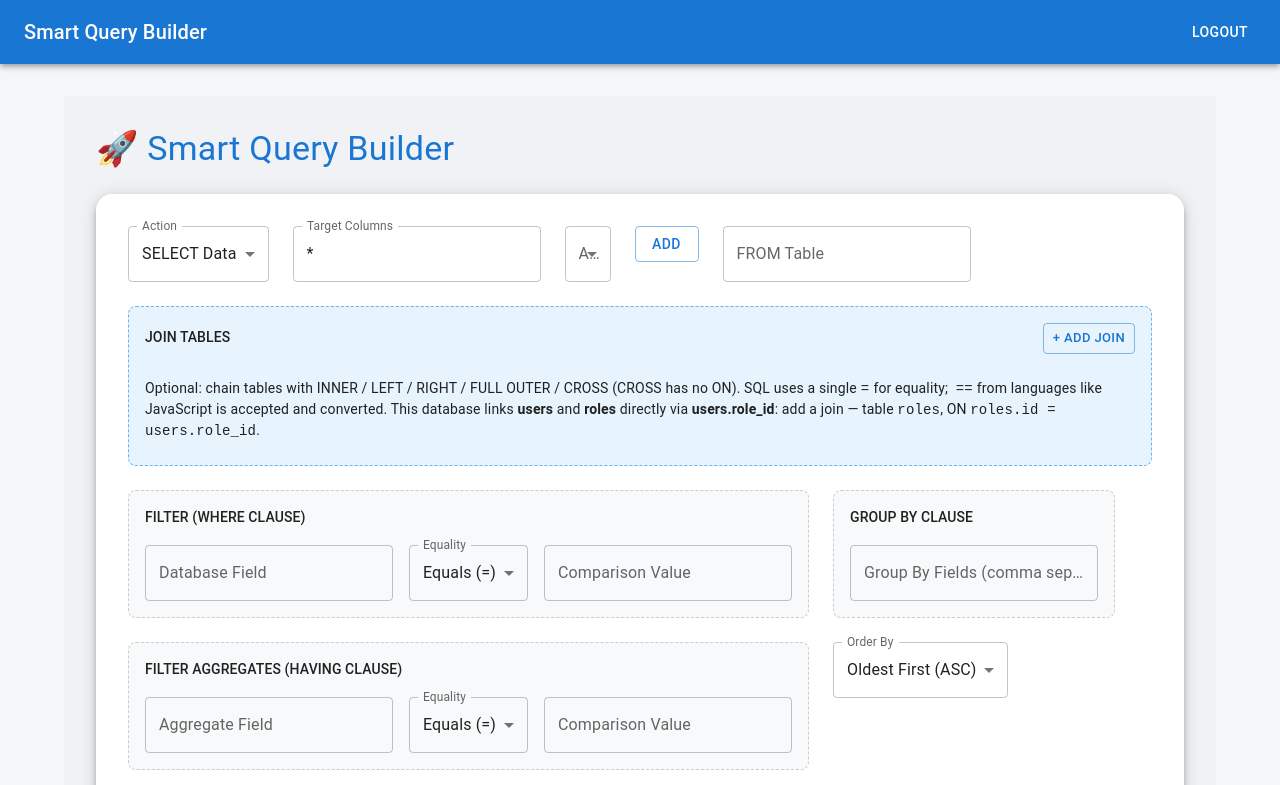
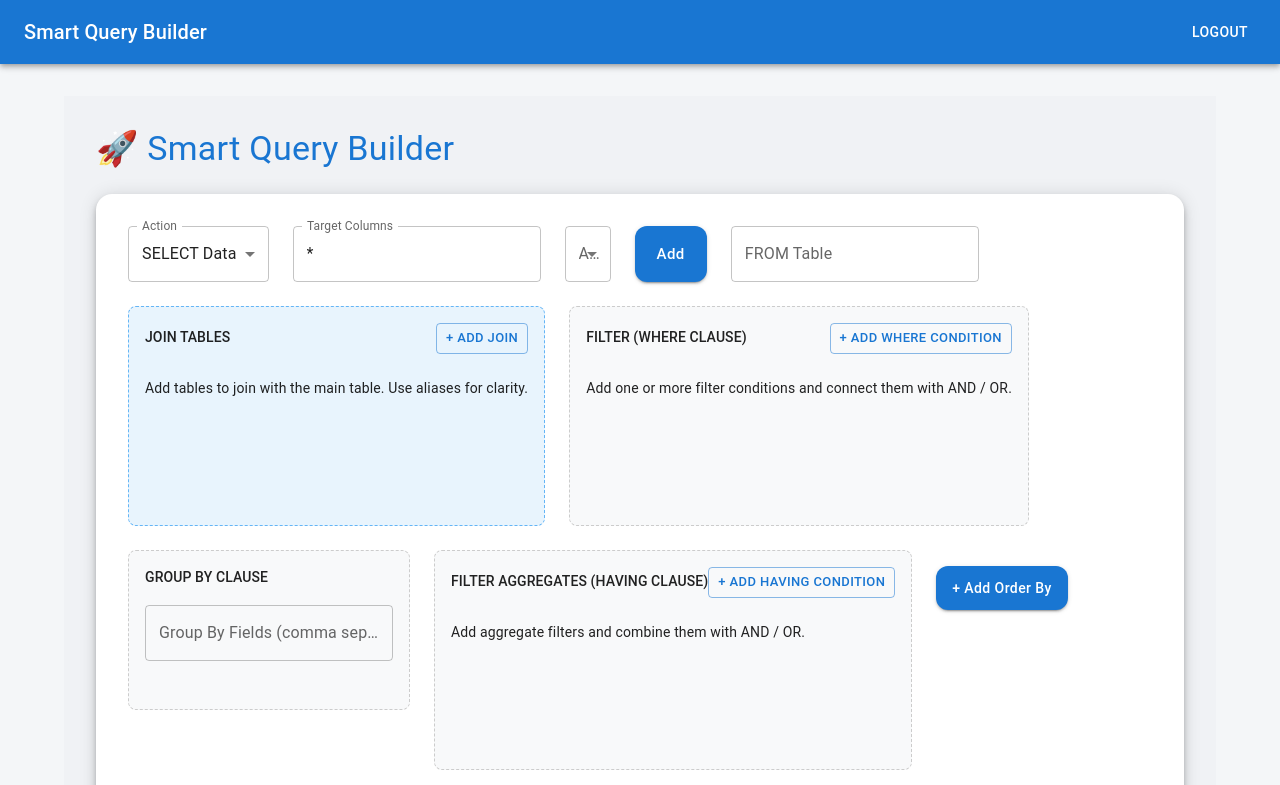
Before and after one commit to ishanfranconnect/Sql-query-builder, a React app in the folder frontend/: page /query-builder in a window 1280 px wide. Shown: the top 785 px of the page. Built offline with nearby package versions, Linux system fonts and the light colour scheme; sample sign-in values are in the browser's storage; the HTML template or start-up script is replaced by a standard one.

Commit message:
added multiple where and having conditions

```diff
--- a/frontend/src/api/client.js
+++ b/frontend/src/api/client.js
@@ -17,8 +17,7 @@ api.interceptors.response.use(
   (error) => {
     if (error.response?.status === 403 || error.response?.status === 401) {
       console.error("Authentication failed. Please log in again.");
-      localStorage.removeItem("token");
-      window.location.href = "/login";
+      // Removed redirect to show error in UI instead
     }
     return Promise.reject(error);
   }
--- a/frontend/src/pages/QueryBuilderPage.jsx
+++ b/frontend/src/pages/QueryBuilderPage.jsx
@@ -52,6 +52,93 @@ export default function QueryBuilderPage() {
     });
   };
 
+  const addWhere = () => {
+    setIr({
+      ...ir,
+      where: [...(ir.where || []), { logic: "AND", field: "", operator: "=", value: "" }]
+    });
+  };
+
+  const removeWhere = (idx) => {
+    setIr({ ...ir, where: (ir.where || []).filter((_, i) => i !== idx) });
+  };
+
+  const updateWhereField = (idx, value) => {
+    const next = [...(ir.where || [])];
+    next[idx] = { ...next[idx], field: value };
+    setIr({ ...ir, where: next });
+  };
+
+  const updateWhereOperator = (idx, value) => {
+    const next = [...(ir.where || [])];
+    next[idx] = { ...next[idx], operator: value };
+    setIr({ ...ir, where: next });
+  };
+
+  const updateWhereValue = (idx, value) => {
+    const next = [...(ir.where || [])];
+    next[idx] = { ...next[idx], value: value };
+    setIr({ ...ir, where: next });
+  };
+
+  const updateWhereLogic = (idx, value) => {
+    const next = [...(ir.where || [])];
+    next[idx] = { ...next[idx], logic: value };
+    setIr({ ...ir, where: next });
+  };
+
+  const addHaving = () => {
+    setIr({
+      ...ir,
+      having: [...(ir.having || []), { logic: "AND", field: "", operator: "=", value: "" }]
+    });
+  };
+
+  const removeHaving = (idx) => {
+    setIr({ ...ir, having: (ir.having || []).filter((_, i) => i !== idx) });
+  };
+
+  const updateHavingField = (idx, value) => {
+    const next = [...(ir.having || [])];
+    next[idx] = { ...next[idx], field: value };
+    setIr({ ...ir, having: next });
+  };
+
+  const updateHavingOperator = (idx, value) => {
+    const next = [...(ir.having || [])];
+    next[idx] = { ...next[idx], operator: value };
+    setIr({ ...ir, having: next });
+  };
+
+  const updateHavingValue = (idx, value) => {
+    const next = [...(ir.having || [])];
+    next[idx] = { ...next[idx], value: value };
+    setIr({ ...ir, having: next });
+  };
+
+  const addOrderBy = () => {
+    setIr({
+      ...ir,
+      orderBy: [...(ir.orderBy || []), { field: "", direction: "ASC" }]
+    });
+  };
+
+  const removeOrderBy = (idx) => {
+    setIr({ ...ir, orderBy: (ir.orderBy || []).filter((_, i) => i !== idx) });
+  };
+
+  const updateOrderByField = (idx, value) => {
+    const next = [...(ir.orderBy || [])];
+    next[idx] = { ...next[idx], field: value };
+    setIr({ ...ir, orderBy: next });
+  };
+
+  const updateOrderByDirection = (idx, value) => {
+    const next = [...(ir.orderBy || [])];
+    next[idx] = { ...next[idx], direction: value };
+    setIr({ ...ir, orderBy: next });
+  };
+
   const execute = async () => {
     try {
       // Parse valuesText (key=value, key2=value2) into values object
@@ -78,7 +165,10 @@ export default function QueryBuilderPage() {
           if (j.type.toUpperCase() === "CROSS") return true;
           return Boolean(j.on);
         });
-      const payload = { ...ir, values, select: cleanSelect, joins };
+      const where = (ir.where || []).filter(cond => cond.field && cond.value);
+      const having = (ir.having || []).filter(cond => cond.field && cond.value);
+      const orderBy = (ir.orderBy || []).filter(o => o.field);
+      const payload = { ...ir, values, select: cleanSelect, joins, where, having, orderBy };
       const { data } = await api.post("/queries/execute", payload);
       dispatch(setLatestResult(data));
     } catch (err) {
@@ -113,12 +203,12 @@ export default function QueryBuilderPage() {
 
             {ir.type === "SELECT" && (
               <>
-                <Grid item xs={12} md={3}>
+                <Grid item xs={12} md={4}>
                   <TextField fullWidth label="Target Columns" value={ir.select.join(",")}
                     onChange={(e) => setIr({ ...ir, select: e.target.value.split(",") })}
                     placeholder="* (for all columns)" />
                 </Grid>
-                <Grid item xs={12} md={2}>
+                <Grid item xs={12} md={6}>
                   <TextField select fullWidth label="Add Aggregate Function" value={selectedAgg} onChange={(e) => setSelectedAgg(e.target.value)}>
                     <MenuItem value="">Select Aggregate</MenuItem>
                     <MenuItem value="COUNT()">COUNT()</MenuItem>
@@ -128,8 +218,8 @@ export default function QueryBuilderPage() {
                     <MenuItem value="MAX()">MAX()</MenuItem>
                   </TextField>
                 </Grid>
-                <Grid item xs={12} md={1}>
-                  <Button variant="outlined" fullWidth onClick={() => {
+                <Grid item xs={12} md={2} sx={{ display: "flex", alignItems: "center" }}>
+                  <Button variant="contained" color="primary" fullWidth size="large" sx={{ minHeight: 56, borderRadius: 3, textTransform: "none" }} onClick={() => {
                     if (selectedAgg) {
                       const current = ir.select.join(",");
                       const newSelect = current ? current + "," + selectedAgg : selectedAgg;
@@ -141,15 +231,15 @@ export default function QueryBuilderPage() {
               </>
             )}
 
-            <Grid item xs={12} md={ir.type === "SELECT" ? 3 : 9}>
+            <Grid item xs={12} md={ir.type === "SELECT" ? 12 : 9}>
               <TextField fullWidth label="FROM Table" value={ir.from}
                 onChange={(e) => setIr({ ...ir, from: e.target.value })}
                 placeholder="e.g. users" />
             </Grid>
 
             {ir.type === "SELECT" && (
-              <Grid item xs={12}>
-                <Box sx={{ p: 2, bgcolor: "#e8f4fd", borderRadius: 2, border: "1px dashed #64b5f6" }}>
+              <Grid item xs={12} md={6}>
+                <Box sx={{ p: 2, bgcolor: "#e8f4fd", borderRadius: 2, border: "1px dashed #64b5f6", minHeight: 220 }}>
                   <Stack direction="row" sx={{ justifyContent: "space-between", alignItems: "center", mb: 2 }}>
                     <Typography variant="subtitle2" color="text.secondary">
                       JOIN TABLES
@@ -160,12 +250,7 @@ export default function QueryBuilderPage() {
                   </Stack>
                   {(ir.joins || []).length === 0 && (
                     <Typography variant="body2" color="text.secondary" sx={{ py: 1 }}>
-                      Optional: chain tables with INNER / LEFT / RIGHT / FULL OUTER / CROSS (CROSS has no ON). SQL uses a single
-                      <code style={{ margin: "0 4px" }}>=</code>
-                      for equality; <code style={{ margin: "0 4px" }}>==</code>
-                      from languages like JavaScript is accepted and converted. This database links{" "}
-                      <strong>users</strong> and <strong>roles</strong> directly via <strong>users.role_id</strong>: add a join — table <code>roles</code>, ON{" "}
-                      <code>roles.id = users.role_id</code>.
+                      Add tables to join with the main table. Use aliases for clarity.
                     </Typography>
                   )}
                   {(ir.joins || []).map((join, idx) => (
@@ -220,28 +305,32 @@ export default function QueryBuilderPage() {
 
             {/* WHERE Section */}
             {ir.type !== "INSERT" && (
-              <Grid item xs={12}>
-                <Box sx={{ p: 2, bgcolor: "#f8f9fa", borderRadius: 2, border: "1px dashed #ccc" }}>
-                  <Typography variant="subtitle2" color="text.secondary" sx={{ mb: 2 }}>FILTER (WHERE CLAUSE)</Typography>
-                  <Grid container spacing={2} alignItems="center">
-                    <Grid item xs={12} md={4}>
-                      <TextField fullWidth label="Database Field"
-                        onChange={(e) => {
-                          const newWhere = [...(ir.where || [])];
-                          if (newWhere.length === 0) newWhere.push({ field: "", operator: "=", value: "" });
-                          newWhere[0].field = e.target.value;
-                          setIr({ ...ir, where: newWhere });
-                        }}
-                        placeholder="e.g. users.id, u_id or r_name" />
+              <Grid item xs={12} md={6}>
+                <Box sx={{ p: 2, bgcolor: "#f8f9fa", borderRadius: 2, border: "1px dashed #ccc", minHeight: 220 }}>
+                  <Stack direction="row" sx={{ justifyContent: "space-between", alignItems: "center", mb: 2 }}>
+                    <Typography variant="subtitle2" color="text.secondary">FILTER (WHERE CLAUSE)</Typography>
+                    <Button size="small" variant="outlined" onClick={addWhere}>+ Add WHERE Condition</Button>
+                  </Stack>
+                  {(ir.where || []).length === 0 ? (
+                    <Typography variant="body2" color="text.secondary" sx={{ py: 1 }}>
+                      Add one or more filter conditions and connect them with AND / OR.
+                    </Typography>
+                  ) : (
+                    (ir.where || []).map((cond, idx) => (
+                      <Grid container spacing={2} alignItems="center" key={idx} sx={{ mb: 1 }}>
+                        {idx > 0 && (
+                          <Grid item xs={12} md={1}>
+                            <TextField select fullWidth size="small" value={cond.logic || "AND"} onChange={(e) => updateWhereLogic(idx, e.target.value)}>
+                              <MenuItem value="AND">AND</MenuItem>
+                              <MenuItem value="OR">OR</MenuItem>
+                            </TextField>
+                          </Grid>
+                        )}
+                        <Grid item xs={12} md={idx > 0 ? 3 : 4}>
+                          <TextField fullWidth size="small" label="Field" value={cond.field || ""} onChange={(e) => updateWhereField(idx, e.target.value)} placeholder="e.g. users.id" />
                         </Grid>
                         <Grid item xs={12} md={3}>
-                      <TextField select fullWidth label="Equality" defaultValue="="
-                        onChange={(e) => {
-                          const newWhere = [...(ir.where || [])];
-                          if (newWhere.length === 0) newWhere.push({ field: "", operator: "=", value: "" });
-                          newWhere[0].operator = e.target.value;
-                          setIr({ ...ir, where: newWhere });
-                        }}>
+                          <TextField select fullWidth size="small" label="Operator" value={cond.operator || "="} onChange={(e) => updateWhereOperator(idx, e.target.value)}>
                             <MenuItem value="=">Equals (=)</MenuItem>
                             <MenuItem value=">">Greater Than (&gt;)</MenuItem>
                             <MenuItem value="<">Less Than (&lt;)</MenuItem>
@@ -250,25 +339,23 @@ export default function QueryBuilderPage() {
                             <MenuItem value="LIKE">Matches (LIKE)</MenuItem>
                           </TextField>
                         </Grid>
-                    <Grid item xs={12} md={5}>
-                      <TextField fullWidth label="Comparison Value"
-                        onChange={(e) => {
-                          const newWhere = [...(ir.where || [])];
-                          if (newWhere.length === 0) newWhere.push({ field: "", operator: "=", value: "" });
-                          newWhere[0].value = e.target.value;
-                          setIr({ ...ir, where: newWhere });
-                        }}
-                        placeholder="e.g. admin@example.com" />
+                        <Grid item xs={12} md={idx > 0 ? 4 : 3}>
+                          <TextField fullWidth size="small" label="Value" value={cond.value || ""} onChange={(e) => updateWhereValue(idx, e.target.value)} placeholder="e.g. admin@example.com" />
+                        </Grid>
+                        <Grid item xs={12} md={1} sx={{ display: "flex", alignItems: "center" }}>
+                          <Button size="small" color="error" onClick={() => removeWhere(idx)}>Remove</Button>
                         </Grid>
                       </Grid>
+                    ))
+                  )}
                 </Box>
               </Grid>
             )}
 
             {/* GROUP BY Section */}
             {ir.type === "SELECT" && (
-              <Grid item xs={12}>
-                <Box sx={{ p: 2, bgcolor: "#f8f9fa", borderRadius: 2, border: "1px dashed #ccc" }}>
+              <Grid item xs={12} md={6}>
+                <Box sx={{ p: 2, bgcolor: "#f8f9fa", borderRadius: 2, border: "1px dashed #ccc", minHeight: 160 }}>
                   <Typography variant="subtitle2" color="text.secondary" sx={{ mb: 2 }}>GROUP BY CLAUSE</Typography>
                   <TextField fullWidth label="Group By Fields (comma separated)"
                     value={(ir.groupBy || []).join(", ")}
@@ -283,28 +370,32 @@ export default function QueryBuilderPage() {
 
             {/* HAVING Section */}
             {ir.type === "SELECT" && (
-              <Grid item xs={12}>
-                <Box sx={{ p: 2, bgcolor: "#f8f9fa", borderRadius: 2, border: "1px dashed #ccc" }}>
-                  <Typography variant="subtitle2" color="text.secondary" sx={{ mb: 2 }}>FILTER AGGREGATES (HAVING CLAUSE)</Typography>
-                  <Grid container spacing={2} alignItems="center">
-                    <Grid item xs={12} md={4}>
-                      <TextField fullWidth label="Aggregate Field"
-                        onChange={(e) => {
-                          const newHaving = [...(ir.having || [])];
-                          if (newHaving.length === 0) newHaving.push({ field: "", operator: "=", value: "" });
-                          newHaving[0].field = e.target.value;
-                          setIr({ ...ir, having: newHaving });
-                        }}
-                        placeholder="e.g. COUNT(*)" />
+              <Grid item xs={12} md={6}>
+                <Box sx={{ p: 2, bgcolor: "#f8f9fa", borderRadius: 2, border: "1px dashed #ccc", minHeight: 220 }}>
+                  <Stack direction="row" sx={{ justifyContent: "space-between", alignItems: "center", mb: 2 }}>
+                    <Typography variant="subtitle2" color="text.secondary">FILTER AGGREGATES (HAVING CLAUSE)</Typography>
+                    <Button size="small" variant="outlined" onClick={addHaving}>+ Add HAVING Condition</Button>
+                  </Stack>
+                  {(ir.having || []).length === 0 ? (
+                    <Typography variant="body2" color="text.secondary" sx={{ py: 1 }}>
+                      Add aggregate filters and combine them with AND / OR.
+                    </Typography>
+                  ) : (
+                    (ir.having || []).map((cond, idx) => (
+                      <Grid container spacing={2} alignItems="center" key={idx} sx={{ mb: 1 }}>
+                        {idx > 0 && (
+                          <Grid item xs={12} md={1}>
+                            <TextField select fullWidth size="small" value={cond.logic || "AND"} onChange={(e) => updateHavingLogic(idx, e.target.value)}>
+                              <MenuItem value="AND">AND</MenuItem>
+                              <MenuItem value="OR">OR</MenuItem>
+                            </TextField>
+                          </Grid>
+                        )}
+                        <Grid item xs={12} md={idx > 0 ? 3 : 4}>
+                          <TextField fullWidth size="small" label="Field" value={cond.field || ""} onChange={(e) => updateHavingField(idx, e.target.value)} placeholder="e.g. COUNT(*)" />
                         </Grid>
                         <Grid item xs={12} md={3}>
-                      <TextField select fullWidth label="Equality" defaultValue="="
-                        onChange={(e) => {
-                          const newHaving = [...(ir.having || [])];
-                          if (newHaving.length === 0) newHaving.push({ field: "", operator: "=", value: "" });
-                          newHaving[0].operator = e.target.value;
-                          setIr({ ...ir, having: newHaving });
-                        }}>
+                          <TextField select fullWidth size="small" label="Operator" value={cond.operator || "="} onChange={(e) => updateHavingOperator(idx, e.target.value)}>
                             <MenuItem value="=">Equals (=)</MenuItem>
                             <MenuItem value=">">Greater Than (&gt;)</MenuItem>
                             <MenuItem value="<">Less Than (&lt;)</MenuItem>
@@ -313,17 +404,15 @@ export default function QueryBuilderPage() {
                             <MenuItem value="LIKE">Matches (LIKE)</MenuItem>
                           </TextField>
                         </Grid>
-                    <Grid item xs={12} md={5}>
-                      <TextField fullWidth label="Comparison Value"
-                        onChange={(e) => {
-                          const newHaving = [...(ir.having || [])];
-                          if (newHaving.length === 0) newHaving.push({ field: "", operator: "=", value: "" });
-                          newHaving[0].value = e.target.value;
-                          setIr({ ...ir, having: newHaving });
-                        }}
-                        placeholder="e.g. 5" />
+                        <Grid item xs={12} md={idx > 0 ? 4 : 3}>
+                          <TextField fullWidth size="small" label="Value" value={cond.value || ""} onChange={(e) => updateHavingValue(idx, e.target.value)} placeholder="e.g. 5" />
+                        </Grid>
+                        <Grid item xs={12} md={1} sx={{ display: "flex", alignItems: "center" }}>
+                          <Button size="small" color="error" onClick={() => removeHaving(idx)}>Remove</Button>
                         </Grid>
                       </Grid>
+                    ))
+                  )}
                 </Box>
               </Grid>
             )}
@@ -340,17 +429,30 @@ export default function QueryBuilderPage() {
             {/* Pagination & Sorting */}
             {ir.type === "SELECT" && (
               <>
-                <Grid item xs={12} md={3}>
-                  <TextField select fullWidth label="Order By" value={ir.orderBy[0]?.direction ?? "ASC"}
-                    onChange={(e) => {
-                      const field = `${getTableAlias(ir.from)}.id`;
-                      setIr({ ...ir, orderBy: [{ field, direction: e.target.value }] });
-                    }}>
-                    <MenuItem value="ASC">Oldest First (ASC)</MenuItem>
-                    <MenuItem value="DESC">Newest First (DESC)</MenuItem>
+                {/* Order By */}
+                {(ir.orderBy || []).map((o, idx) => (
+                  <Grid item xs={12} key={idx}>
+                    <Stack direction="row" spacing={2} alignItems="center">
+                      <TextField fullWidth label={`Order By Field ${idx + 1}`} value={o.field}
+                        onChange={(e) => updateOrderByField(idx, e.target.value)}
+                        placeholder="e.g. u.id, r.name" />
+                      <TextField select fullWidth label="Direction" value={o.direction}
+                        onChange={(e) => updateOrderByDirection(idx, e.target.value)}
+                        sx={{ minWidth: 120 }}>
+                        <MenuItem value="ASC">ASC</MenuItem>
+                        <MenuItem value="DESC">DESC</MenuItem>
                       </TextField>
+                      <Button variant="outlined" color="error" onClick={() => removeOrderBy(idx)} sx={{ minWidth: 80 }}>Remove</Button>
+                    </Stack>
                   </Grid>
-                <Grid item xs={12} md={3}>
+                ))}
+                <Grid item xs={12} sx={{ mt: 2 }}>
+                  <Button variant="contained" color="primary" fullWidth onClick={addOrderBy} sx={{ borderRadius: 3, py: 1.25, textTransform: "none" }}>
+                    + Add Order By
+                  </Button>
+                </Grid>
+
+                <Grid item xs={12} md={4}>
                   <TextField fullWidth type="number" label="Max Results (Limit)" value={ir.limit}
                     onChange={(e) => setIr({ ...ir, limit: Number(e.target.value) })} />
                 </Grid>
@@ -365,7 +467,7 @@ export default function QueryBuilderPage() {
             )}
           </Grid>
 
-          <Stack direction="row" spacing={2} sx={{ mt: 5 }}>
+          <Stack direction="row" spacing={2} sx={{ mt: 5, justifyContent: "center" }}>
             <Button variant="contained" size="large" onClick={execute} sx={{ py: 1.5, px: 6, borderRadius: 3, fontWeight: "bold" }}>⚡ EXECUTE QUERY</Button>
             <Button variant="outlined" size="large" onClick={() => { setIr(defaultIr); setValuesText(""); }} sx={{ py: 1.5, px: 6, borderRadius: 3 }}>RESET</Button>
           </Stack>
```
Also changed, not shown: 34 other files (tests, documents, lock files or other folders). Lines whose indentation alone changed are shown as unchanged.
